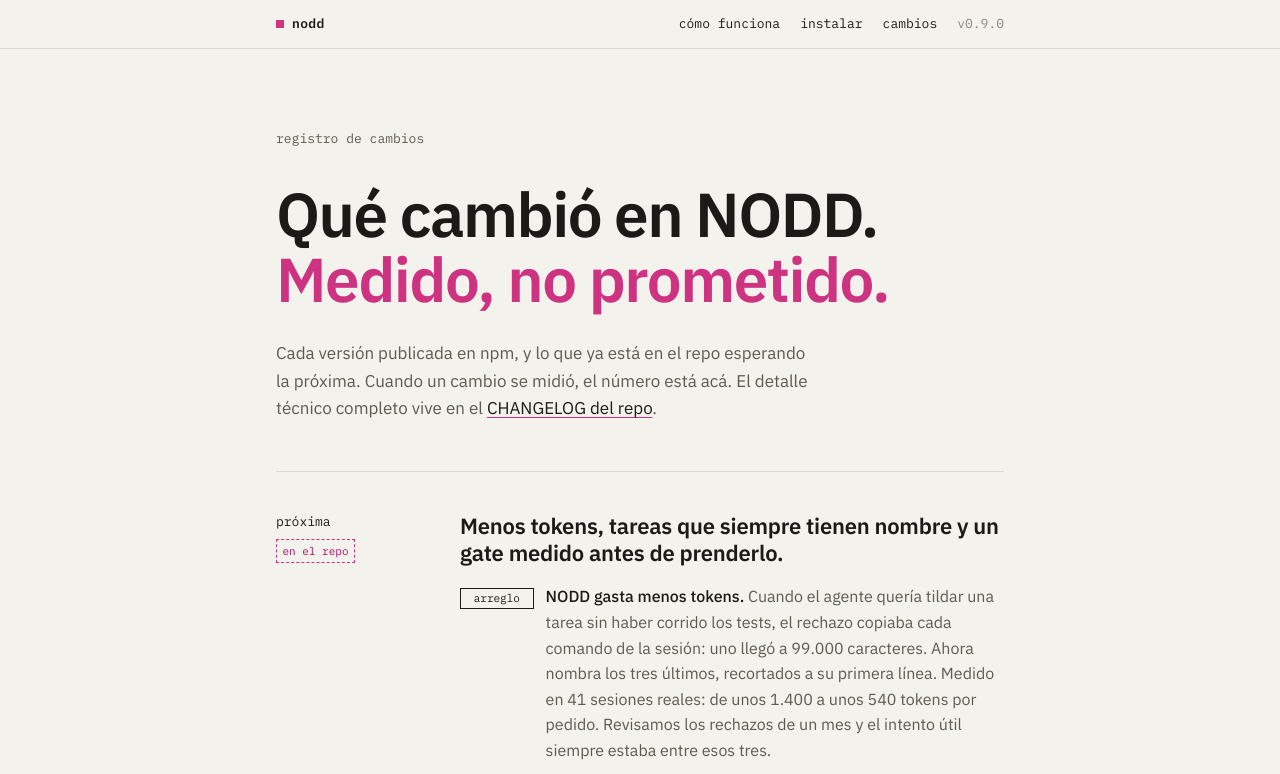
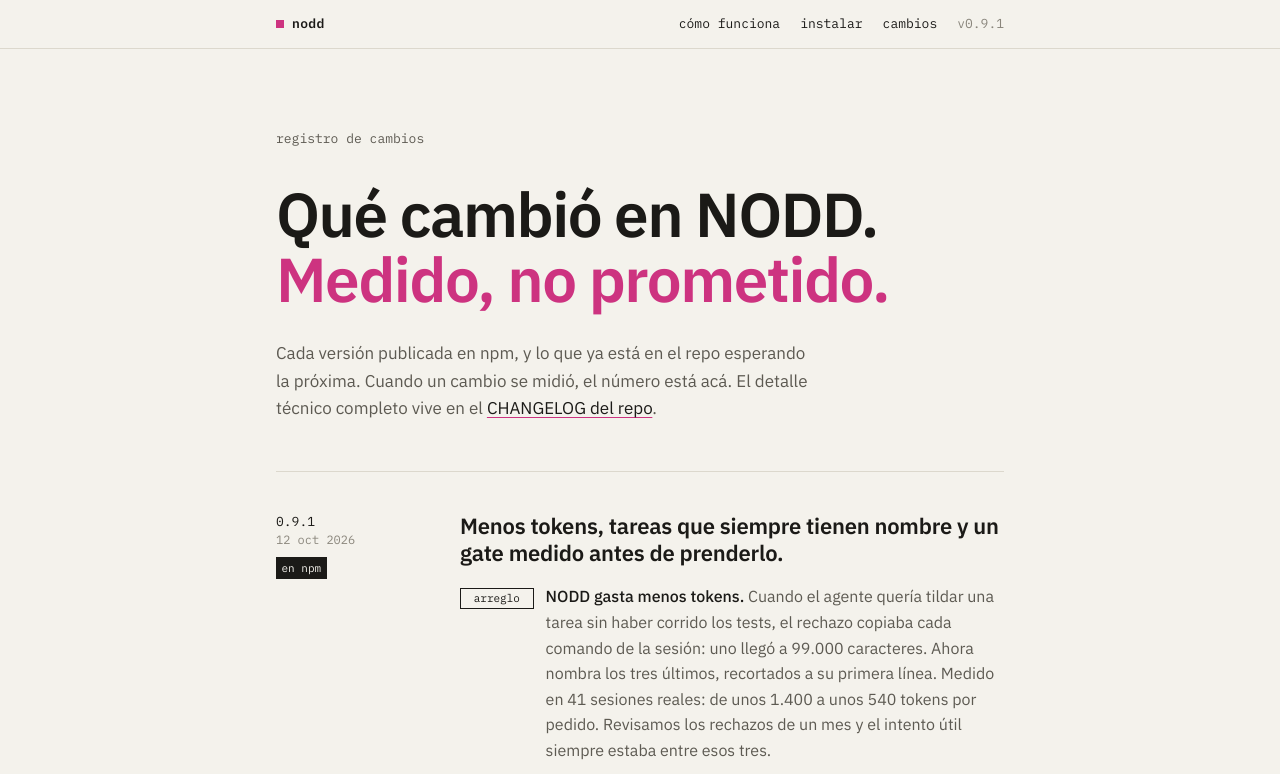
Before and after one commit to gonzalonicolasr/nodd, a website: page site/changelog/index.html in a window 1280 px wide. Shown: the top 774 px of the page. Drawn offline with Linux system fonts and the light colour scheme.

Commit message:
chore: release 0.9.1

```diff
--- a/package.json
+++ b/package.json
@@ -1,6 +1,6 @@
 {
   "name": "@gonrocca/nodd",
-  "version": "0.9.0",
+  "version": "0.9.1",
   "description": "Non-negotiable Organic Driven Development — the ODD protocol as runtime mechanism for pi: blocking gates, observed evidence, and promotion to /forge.",
   "homepage": "https://nodd.ceroclawd.com",
   "repository": {
--- a/site/changelog/index.html
+++ b/site/changelog/index.html
@@ -37,7 +37,7 @@ code{font-family:"IBM Plex Mono",ui-monospace,monospace;font-size:.86em;backgrou
 <header class="border-b border-line sticky top-0 bg-ink/95 backdrop-blur z-20">
 <div class="max-w-3xl mx-auto px-5 h-12 flex items-center justify-between font-mono text-[13px]">
 <a href="../" class="font-semibold tracking-wide flex items-center gap-2" style="text-decoration:none"><span class="w-2 h-2 bg-gentle"></span>nodd</a>
-<nav class="flex items-center gap-5 text-mute"><a href="../#como" class="hidden sm:inline" style="text-decoration:none">cómo funciona</a><a href="../#instalar" style="text-decoration:none">instalar</a><span class="text-fg">cambios</span><span class="text-dim">v0.9.0</span></nav>
+<nav class="flex items-center gap-5 text-mute"><a href="../#como" class="hidden sm:inline" style="text-decoration:none">cómo funciona</a><a href="../#instalar" style="text-decoration:none">instalar</a><span class="text-fg">cambios</span><span class="text-dim">v0.9.1</span></nav>
 </div>
 </header>
 <main class="max-w-3xl mx-auto px-5">
@@ -48,8 +48,8 @@ code{font-family:"IBM Plex Mono",ui-monospace,monospace;font-size:.86em;backgrou
 <p class="mt-7 text-[17px] leading-relaxed text-mute max-w-[34rem]">Cada versión publicada en npm, y lo que ya está en el repo esperando la próxima. Cuando un cambio se midió, el número está acá. El detalle técnico completo vive en el <a href="https://github.com/gonzalonicolasr/nodd/blob/master/CHANGELOG.md">CHANGELOG del repo</a>.</p>
 </section>
 
-<article class="rel" id="proxima">
-<div><div class="font-mono text-[13px] text-fg">próxima</div><span class="state repo">en el repo</span></div>
+<article class="rel" id="v0.9.1">
+<div><div class="font-mono text-[13px] text-fg">0.9.1</div><div class="font-mono text-[12px] text-dim">12 oct 2026</div><span class="state npm">en npm</span></div>
 <div>
 <h2>Menos tokens, tareas que siempre tienen nombre y un gate medido antes de prenderlo.</h2>
 <ul>
@@ -133,7 +133,7 @@ code{font-family:"IBM Plex Mono",ui-monospace,monospace;font-size:.86em;backgrou
 
 </main>
 <footer class="border-t border-line mt-12">
-<div class="max-w-6xl mx-auto px-5 py-6 flex flex-wrap justify-between gap-x-6 gap-y-2 font-mono text-[12px] text-dim"><span>nodd 0.9.0 · <a href="https://www.npmjs.com/package/@gonrocca/nodd">npm</a> · <a href="https://github.com/gonzalonicolasr/nodd">github</a></span><span>las reglas son de <span class="text-gentle">ODD · Gentleman-Programming</span></span></div>
+<div class="max-w-6xl mx-auto px-5 py-6 flex flex-wrap justify-between gap-x-6 gap-y-2 font-mono text-[12px] text-dim"><span>nodd 0.9.1 · <a href="https://www.npmjs.com/package/@gonrocca/nodd">npm</a> · <a href="https://github.com/gonzalonicolasr/nodd">github</a></span><span>las reglas son de <span class="text-gentle">ODD · Gentleman-Programming</span></span></div>
 </footer>
 </body>
 </html>
```
Also changed, not shown: site/index.html (+2 -2 lines), CHANGELOG.md.
